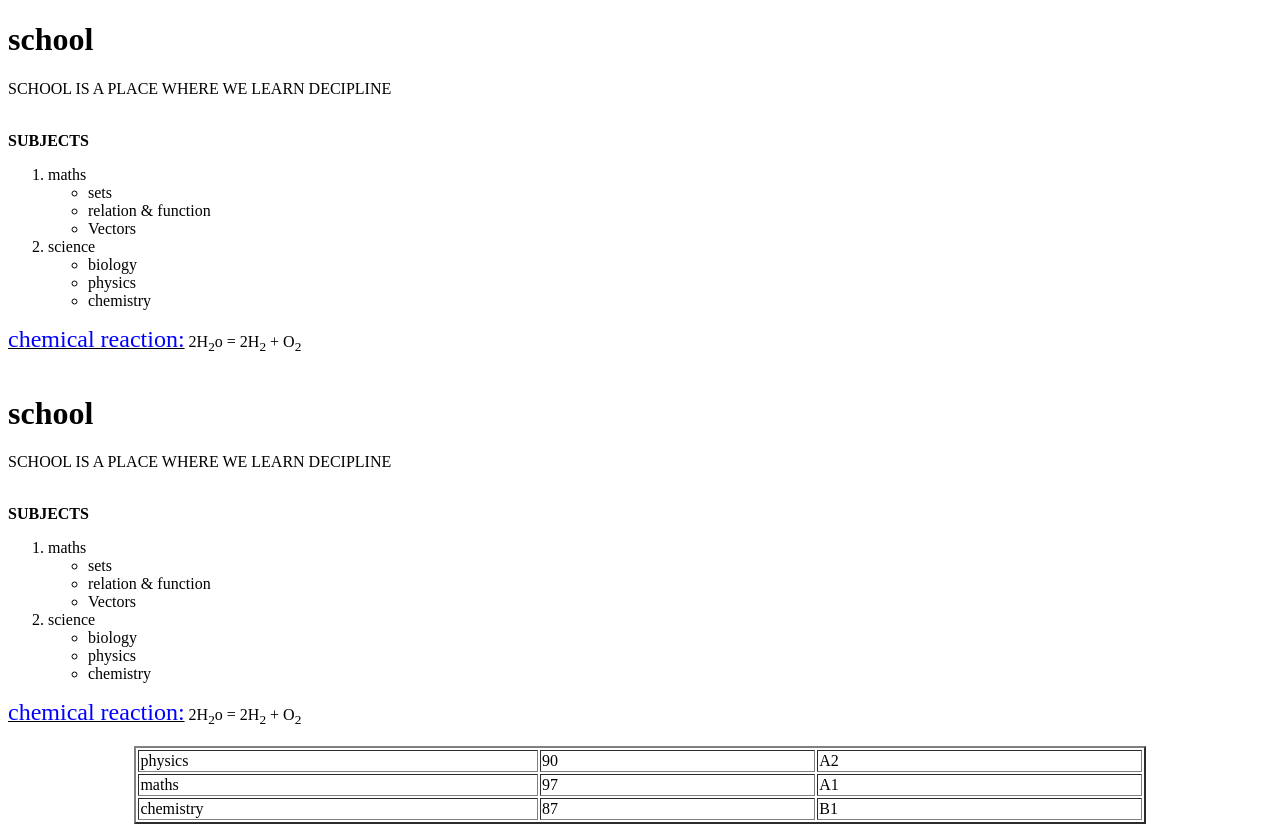
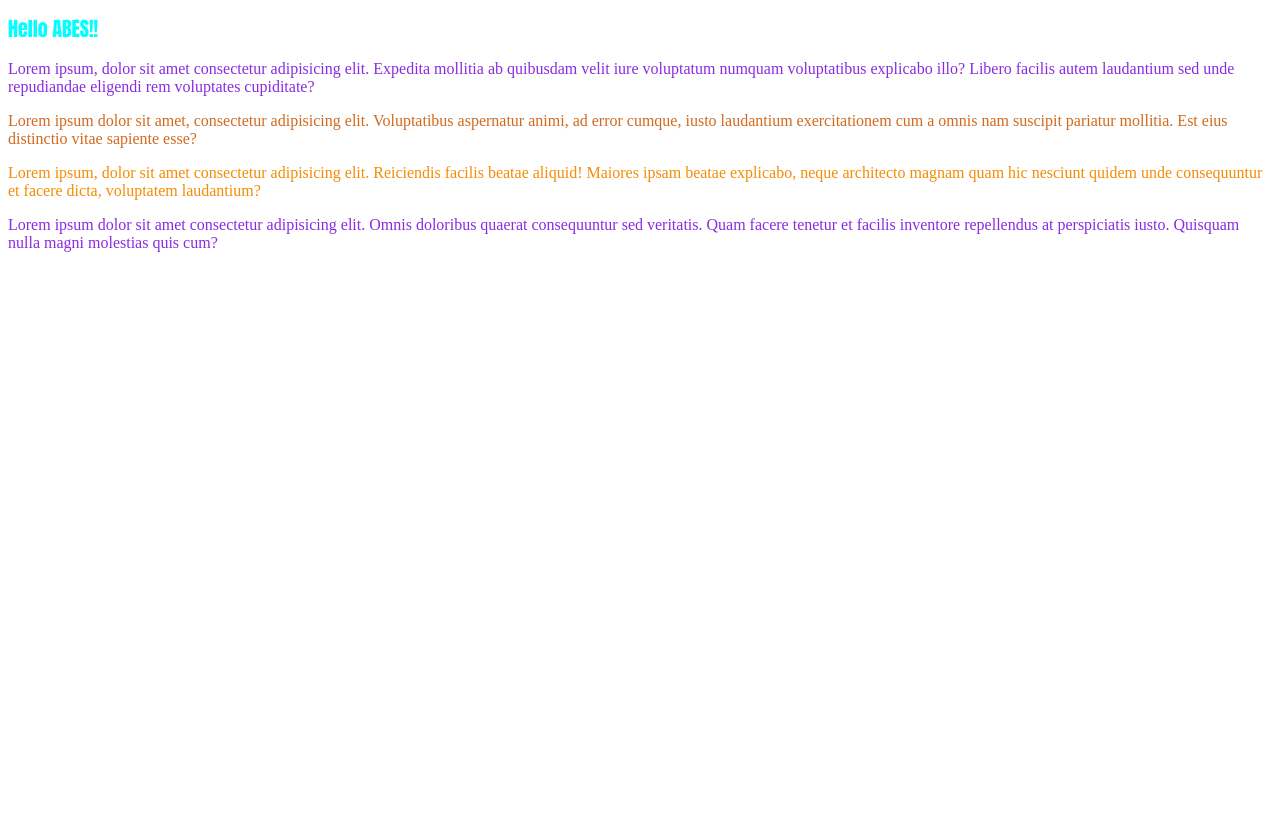
Before and after one commit to gouravaggarwal1004/HTMLCSE---18, a plain HTML site: page css unit 03/selector.html in a window 1280 px wide. After the commit the page ends 800 px from the top, so only its background shows below. Drawn offline with Linux system fonts and the light colour scheme.

Commit message:
made some changes

```diff
--- a/css unit 03/selector.html
+++ b/css unit 03/selector.html
@@ -3,73 +3,42 @@
 <head>
     <meta charset="UTF-8">
     <meta name="viewport" content="width=device-width, initial-scale=1.0">
-    <title>webpage using html</title>
+    <title>CSS Selectors</title>
+    <style>
+        h1{
+            color: #deb887;
+        }
+
+        p{
+            color: #8a2be2;
+        }
+
+        #para2{
+            color: #d2691e;
+        }
+
+        .para{
+            color: #f48c05;
+        }
+    </style>
 </head>
 <body>
-    <h1>school</h1>
-    <p>SCHOOL IS A PLACE WHERE WE LEARN DECIPLINE</p>
-    <BR>
-    <b>SUBJECTS</b>
-    <ol>
-        <li>maths</li>
-        <ul type="circle">
-            <li>sets</li>
-            <LI>relation & function</LI>
-            <LI>Vectors</LI>
-        </ul>
-        <li>science</li>
-        <ul type = circle>
-            <li>biology</li>
-            <LI>physics</LI>
-            <LI>chemistry</LI>
-        </ul>
-    </ol>
-    <u><FONT size="+2" color="blue">chemical reaction:</FONT></u> 2H<sub>2</sub>o = 2H<sub>2</sub> + O<sub>2</sub>
-    <br>
-    <br>
-   <!DOCTYPE html>
-<html lang="en">
-<head>
-    <meta charset="UTF-8">
-    <meta name="viewport" content="width=device-width, initial-scale=1.0">
-    <title>webpage using html</title>
-</head>
-<body>
-    <h1>school</h1>
-    <p>SCHOOL IS A PLACE WHERE WE LEARN DECIPLINE</p>
-    <BR>
-    <b>SUBJECTS</b>
-    <ol>
-        <li>maths</li>
-        <ul type="circle">
-            <li>sets</li>
-            <LI>relation & function</LI>
-            <LI>Vectors</LI>
-        </ul>
-        <li>science</li>
-        <ul type = circle>
-            <li>biology</li>
-            <LI>physics</LI>
-            <LI>chemistry</LI>
-        </ul>
-    </ol>
-    <u><FONT size="+2" color="blue">chemical reaction:</FONT></u> 2H<sub>2</sub>o = 2H<sub>2</sub> + O<sub>2</sub>
-    <br>
-    <br>
-    <table border="2" width="80%" align="center" cell spacing="2">
-        <tr>
-            <td width="40%">physics</td>
-            <td>90</td>
-            <td>A2</td>
-        </tr>
-        <tr>
-            <td width="40%">maths</td>
-            <td>97</td>
-            <td>A1</td>
-        </tr>
-        <tr>
-            <td width="40%">chemistry</td>
-            <td>87</td>
-            <td>B1</td>
-        </tr>
-    </table>
+    <h1 style="font-family: Impact, Haettenschweiler, 'Arial Narrow Bold', sans-serif; font-size: 20px; color: #00ffff;">Hello ABES!!</h1>
+
+    <p>
+        Lorem ipsum, dolor sit amet consectetur adipisicing elit. Expedita mollitia ab quibusdam velit iure voluptatum numquam voluptatibus explicabo illo? Libero facilis autem laudantium sed unde repudiandae eligendi rem voluptates cupiditate?
+    </p>
+
+    <p id="para2">
+        Lorem ipsum dolor sit amet, consectetur adipisicing elit. Voluptatibus aspernatur animi, ad error cumque, iusto laudantium exercitationem cum a omnis nam suscipit pariatur mollitia. Est eius distinctio vitae sapiente esse?
+    </p>
+
+    <p class="para">
+        Lorem ipsum, dolor sit amet consectetur adipisicing elit. Reiciendis facilis beatae aliquid! Maiores ipsam beatae explicabo, neque architecto magnam quam hic nesciunt quidem unde consequuntur et facere dicta, voluptatem laudantium?
+    </p>
+
+    <p>
+        Lorem ipsum dolor sit amet consectetur adipisicing elit. Omnis doloribus quaerat consequuntur sed veritatis. Quam facere tenetur et facilis inventore repellendus at perspiciatis iusto. Quisquam nulla magni molestias quis cum?
+    </p>
+</body>
+</html>
--- /dev/null
+++ b/css unit 03/style.css
@@ -0,0 +1,15 @@
+body{
+    margin: 0;
+    padding: 0;
+    /* background-color: white;
+    background-image: url(./snoopy.png);
+    background-repeat: repeat-y;
+    background-position: top right; */
+    background: url(OIP.jpeg) no-repeat top right,
+    url(artificial-intelligence-free-photos-image-artificial-intelligence-background_539191-27802.avif) no-repeat top left;
+}
+html,*{
+    margin: 0;
+    padding: 0;
+    box-sizing: border-box;
+}
```
Also changed, not shown: css unit 03/boxmodel.html (added, +39 -0 lines), css unit 03/boxmodelassignment.html (added, +50 -0 lines), css unit 03/combinator.html (added, +107 -0 lines), css unit 03/index.html (added, +20 -0 lines), LAB PRACTICAL/st1.html (line endings or trailing spaces), UNIT02/form.html (renamed from html cse 18/form.html), UNIT02/table.html (renamed from html cse 18/table.html), Unit01/SemanticNonSemantic.html (renamed from html cse 18/SemanticNonSemantic.html), Unit01/blockandinline.html (renamed from html cse 18/blockandinline.html), Unit01/index.html (renamed from html cse 18/index.html), Unit01/list.html (renamed from html cse 18/list.html), Unit01/multimedia.html (renamed from html cse 18/multimedia.html), Unit01/textformatting.html (renamed from html cse 18/textformatting.html), css unit 03/OIP.jpeg (added), 1 more files, 2 other files.
